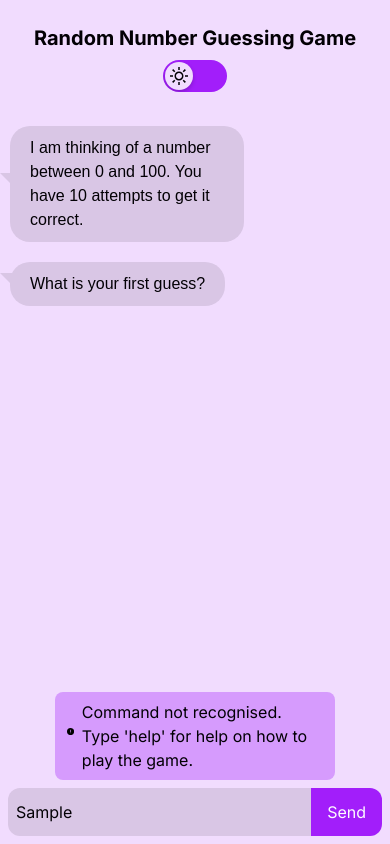
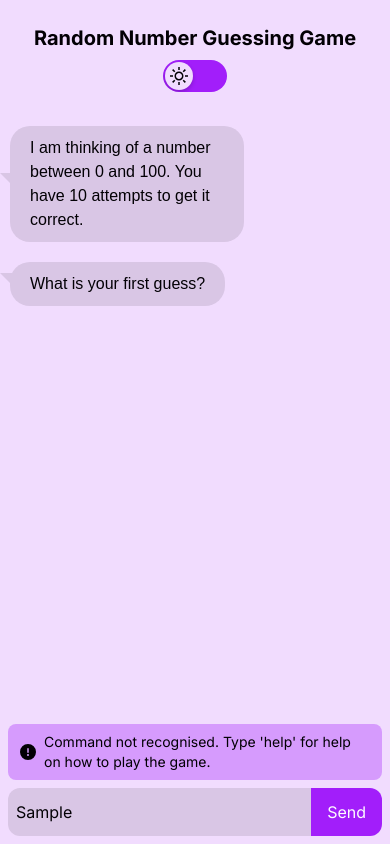
Before and after one commit to DJHolmes97/random-number-guesser, a Next.js app: page / in a window 390 px wide. Both pictures are taken after typing "Sample" into the empty fields and a click on the button "Send". Built offline with nearby package versions, Linux system fonts and the light colour scheme.

Commit message:
added colour to status icon and fixed mobile styling

```diff
--- a/src/components/ChatInput/ChatInput.tsx
+++ b/src/components/ChatInput/ChatInput.tsx
@@ -1,7 +1,6 @@
 "use client"
 import { ChangeEvent } from "react"
 import "./main.css"
-import * as icon from "./circle-exclamation-solid.svg"
 
 type ChatInputProps = {
   value: string
@@ -14,7 +13,10 @@ const Icon = () => {
   return (
     <div className="chat-input-icon">
       <svg xmlns="http://www.w3.org/2000/svg" viewBox="0 0 512 512">
-        <path d="M256 512A256 256 0 1 0 256 0a256 256 0 1 0 0 512zm0-384c13.3 0 24 10.7 24 24V264c0 13.3-10.7 24-24 24s-24-10.7-24-24V152c0-13.3 10.7-24 24-24zM224 352a32 32 0 1 1 64 0 32 32 0 1 1 -64 0z" />
+        <path
+          d="M256 512A256 256 0 1 0 256 0a256 256 0 1 0 0 512zm0-384c13.3 0 24 10.7 24 24V264c0 13.3-10.7 24-24 24s-24-10.7-24-24V152c0-13.3 10.7-24 24-24zM224 352a32 32 0 1 1 64 0 32 32 0 1 1 -64 0z"
+          fill="currentColor"
+        />
       </svg>
     </div>
   )
--- a/src/components/ChatInput/main.css
+++ b/src/components/ChatInput/main.css
@@ -17,9 +17,10 @@
 }
 
 .chat-input-icon {
-  @apply h-4 w-4 mr-2;
+  color: var(--text);
+  @apply h-4 w-4 mr-2 flex flex-shrink-0;
 }
 
 .chat-input-status {
-  @apply mb-2 mx-5 bg-[var(--secondary)] rounded-lg px-3 py-2 w-[75%] flex flex-row items-center justify-center;
+  @apply mb-2 md:mx-5 bg-[var(--secondary)] rounded-lg px-3 py-2 w-[100%] md:w-[75%] flex flex-row items-center justify-center text-sm md:text-base;
 }
```
